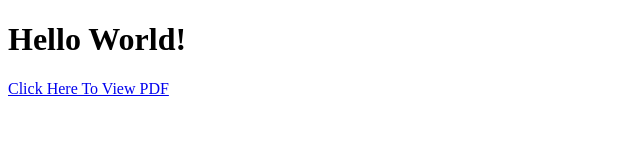
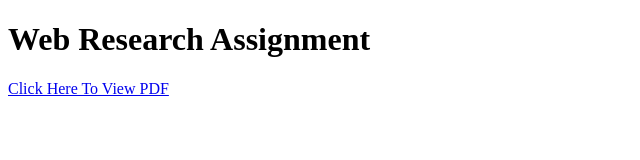
Before and after one commit to abdiel02/cswb110abdielsweb, a plain HTML site: page webresearchasgn/webresearchasgn1.html in a window 1280 px wide. Shown: the whole page, without its empty margins (0-640 px from the left). Drawn offline with Linux system fonts and the light colour scheme.

Commit message:
changes to web research page

```diff
--- a/webresearchasgn/webresearchasgn1.html
+++ b/webresearchasgn/webresearchasgn1.html
@@ -7,7 +7,7 @@
     <title>Document</title>
 </head>
 <body>
-    <h1>Hello World!</h1>
+    <h1>Web Research Assignment</h1>
     <a href="https://drive.google.com/file/d/150gl78pxAcvbTdqReInpQSDsg0ftutsX/view?usp=sharing">Click Here To View PDF</a>
 
 </body>
```
